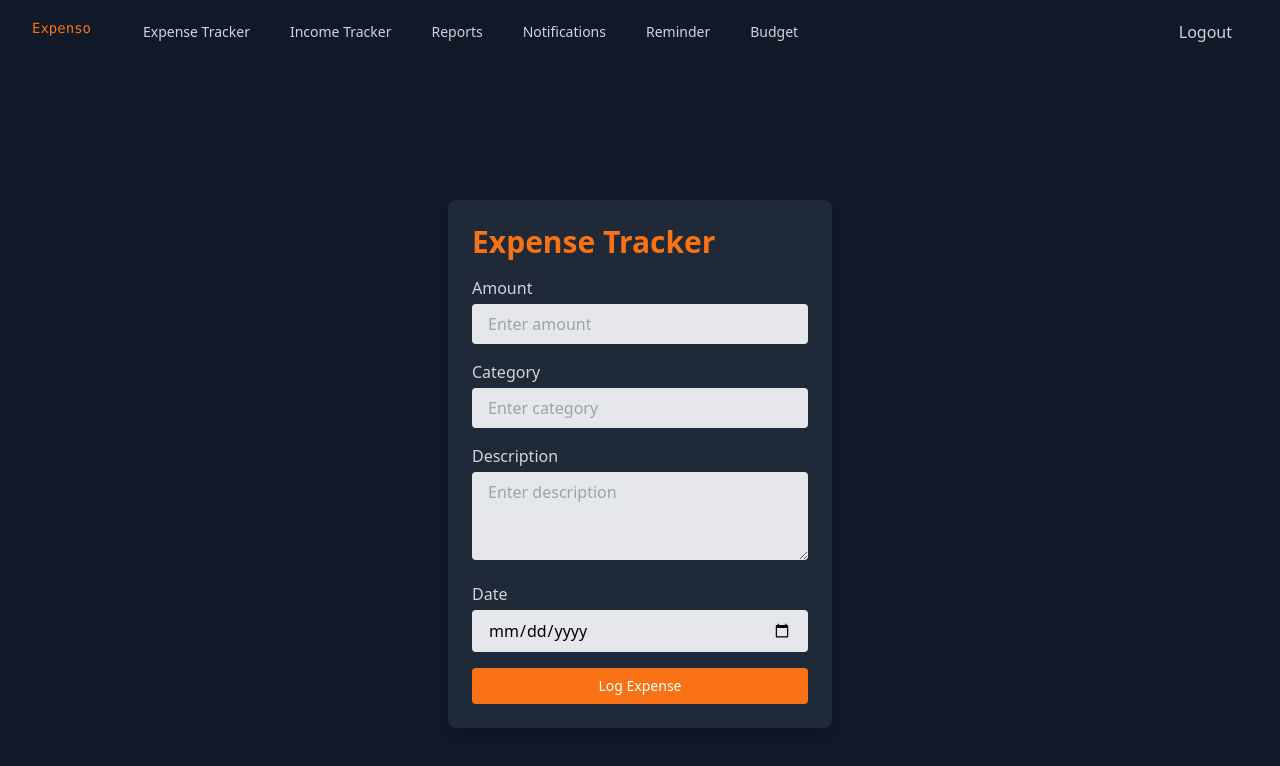
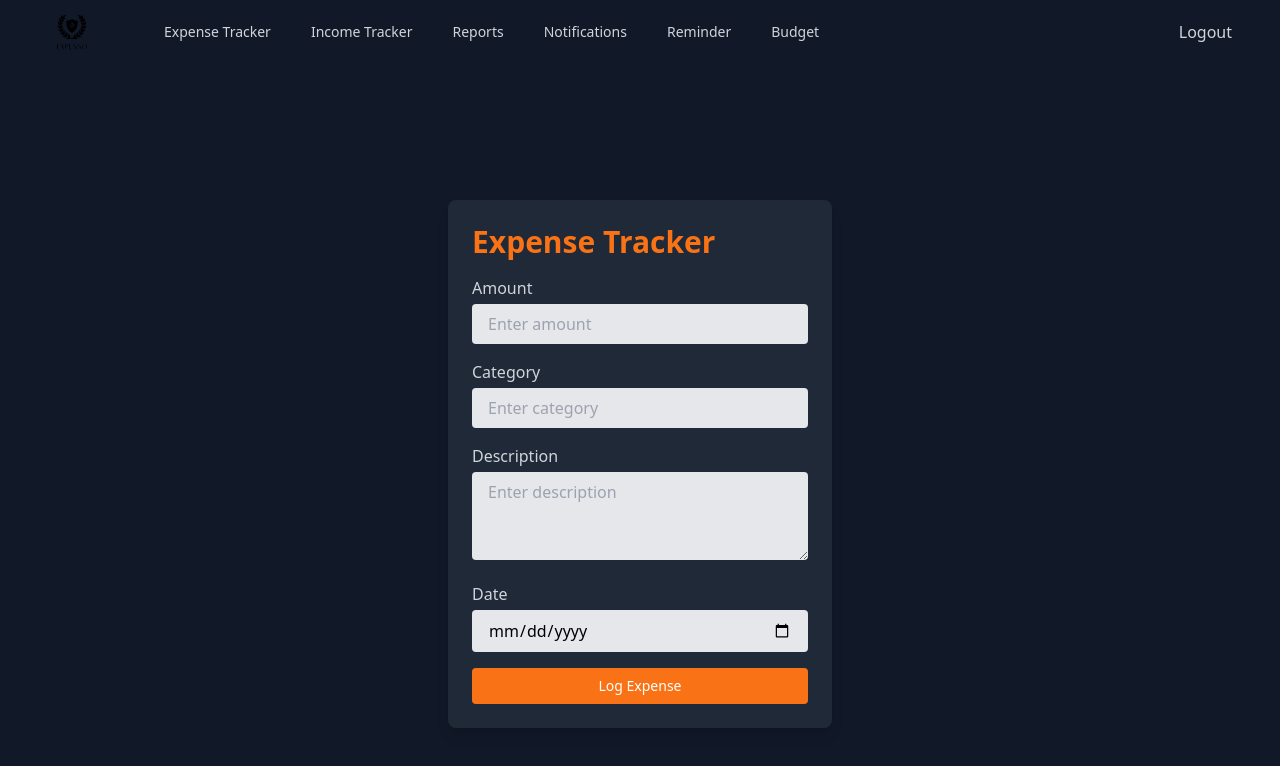
Before and after one commit to RahulRST/expenso-fe, a React app: page /expense in a window 1280 px wide. Shown: the top 766 px of the page. Built offline with nearby package versions, Linux system fonts and the light colour scheme; the HTML template or start-up script is replaced by a standard one.

Commit message:
logo added

```diff
--- a/src/layout/navbar.tsx
+++ b/src/layout/navbar.tsx
@@ -1,5 +1,6 @@
 import React from 'react';
 import { Link, useNavigate } from 'react-router-dom';
+import Logo from "../assets/logo.svg"
 
 const Navbar: React.FC = () => {
     const navigate = useNavigate();
@@ -9,12 +10,13 @@ const Navbar: React.FC = () => {
         <div className="flex items-center justify-between h-16">
           <div className="flex items-center">
             <div className="flex-shrink-0">
-              {/* <img
-                className="h-8 w-8"
-                src="/logo.png"
+            <Link to="/home">
+              <img
+                className="h-20 w-20"
+                src={Logo}
                 alt="Logo"
-              /> */}
-              <h3 className="text-sm font-mono  mb-2 text-orange-500">Expenso</h3>
+              />
+              </Link>
             </div>
             <div className="hidden md:block">
               <div className="ml-10 flex items-baseline space-x-4">
```
Also changed, not shown: src/assets/logo.svg (added).
